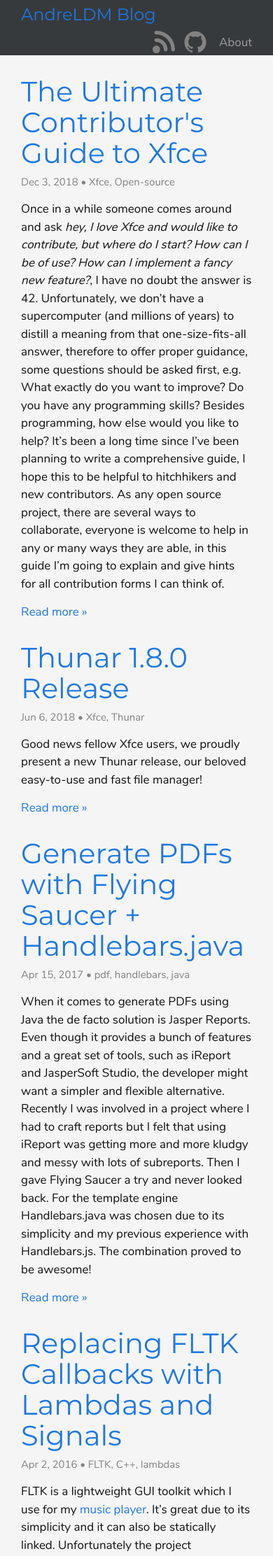
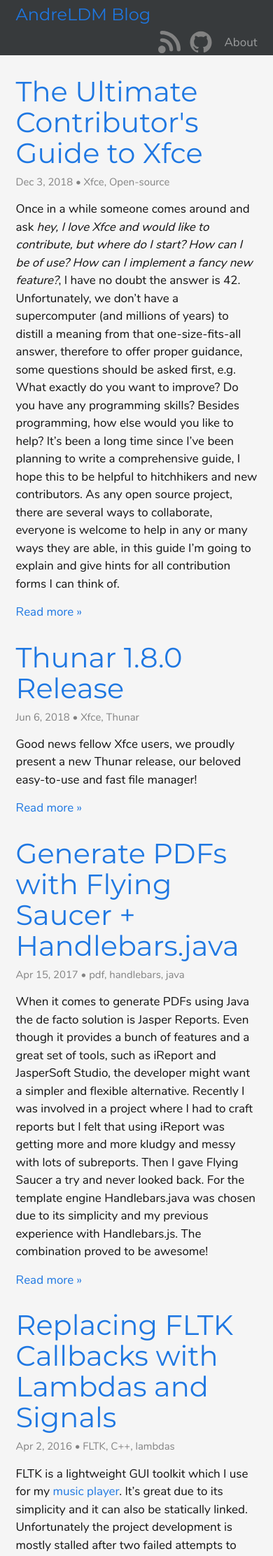
Before and after one commit to andreldm/andreldm.github.io, a Jekyll site: the page built from index.html, in a window 390 px wide. Shown: the top 2224 px of the page at 70% size. Built offline with Jekyll 4.4.1, drawn with Linux system fonts in a browser that asks for light colours.

Commit message:
Less padding when on mobile

```diff
--- a/_sass/_base.scss
+++ b/_sass/_base.scss
@@ -158,8 +158,8 @@
     @include media-query($on-mobile) {
         max-width: -webkit-calc(800px - (#{$spacing-unit}));
         max-width:         calc(800px - (#{$spacing-unit}));
-        padding-right: $spacing-unit / 2;
-        padding-left: $spacing-unit / 2;
+        padding-right: $spacing-unit / 4;
+        padding-left: $spacing-unit / 4;
     }
 }
 
```
